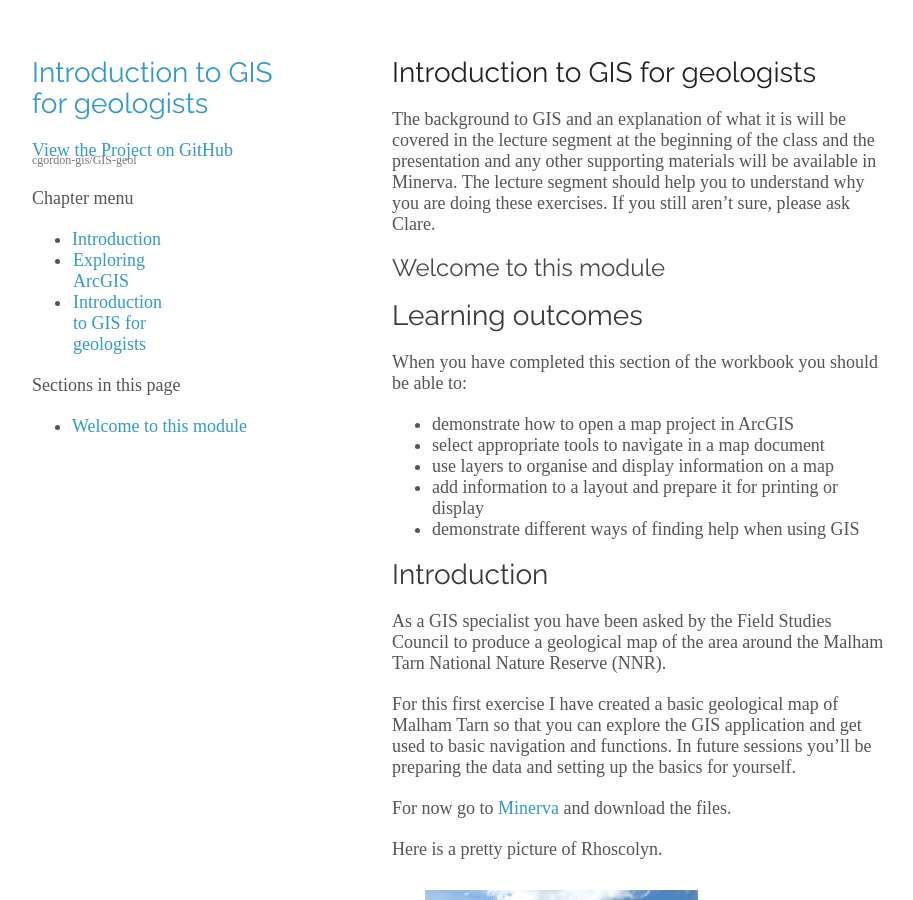
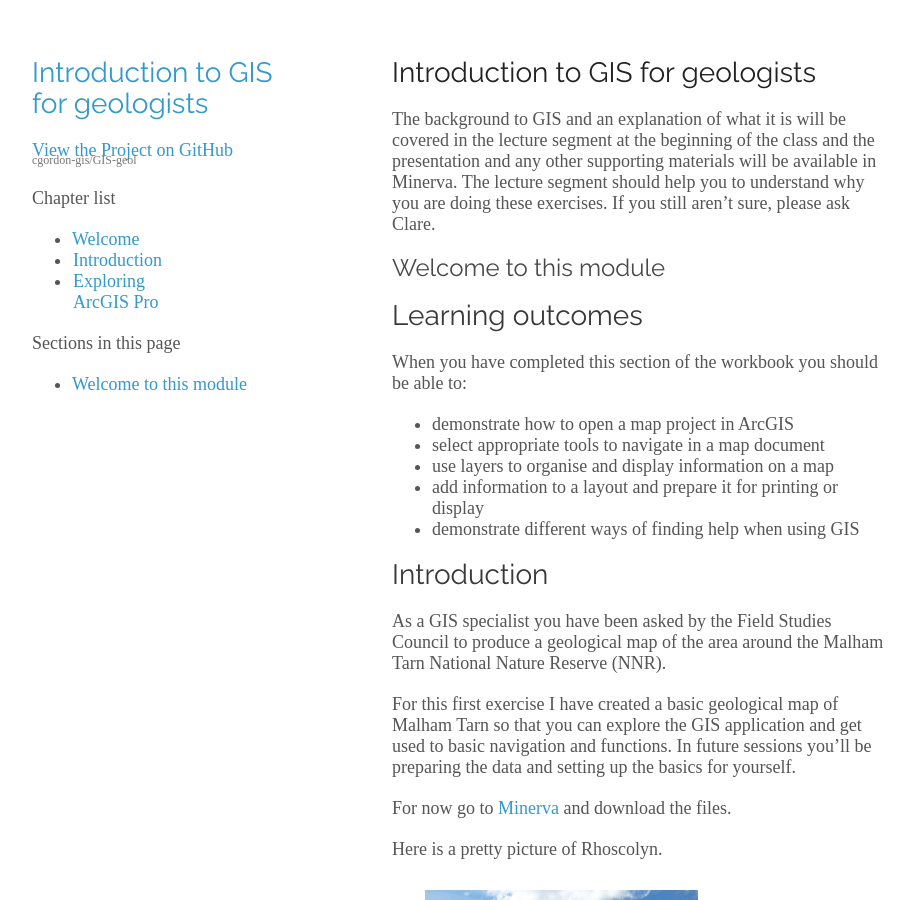
Before and after one commit to cgordon-gis/GIS-geol, a Jekyll site: the page built from index.md, in a window 1280 px wide and 900 px high. Shown: the whole window, without its empty margins (178-1091 px from the left). Built offline with Jekyll 4.4.1, drawn with Linux system fonts in a browser that asks for light colours.

Commit message:
Menus again

```diff
--- a/_layouts/default.html
+++ b/_layouts/default.html
@@ -22,11 +22,11 @@
 	    <p class="view"><a href="https://github.com/cgordon-gis/GIS-geol">View the Project on GitHub <small>cgordon-gis/GIS-geol</small></a></p>
 
 	    <!-- Include automatic list of pages in site -->
-	    <p>Chapter menu</p>
+	    <p>{{ site.data.toclist.docs_list_title }}</p>
 	    <ul>
-	       {% for p in site.pages %}
-	       <li>
-		  <a href="{{ p.url }}">{{ p.title }}</a>
+	       {% for item in site.data.toclist.docs %}
+	       <li class="{% if item.url == page.url %}active{% endif %}">
+		  <a href="{{ item.url }}">{{ item.title }}</a>
 	       </li>
 	       {% endfor %}
 	    </ul>
```
Also changed, not shown: 1 other file.
